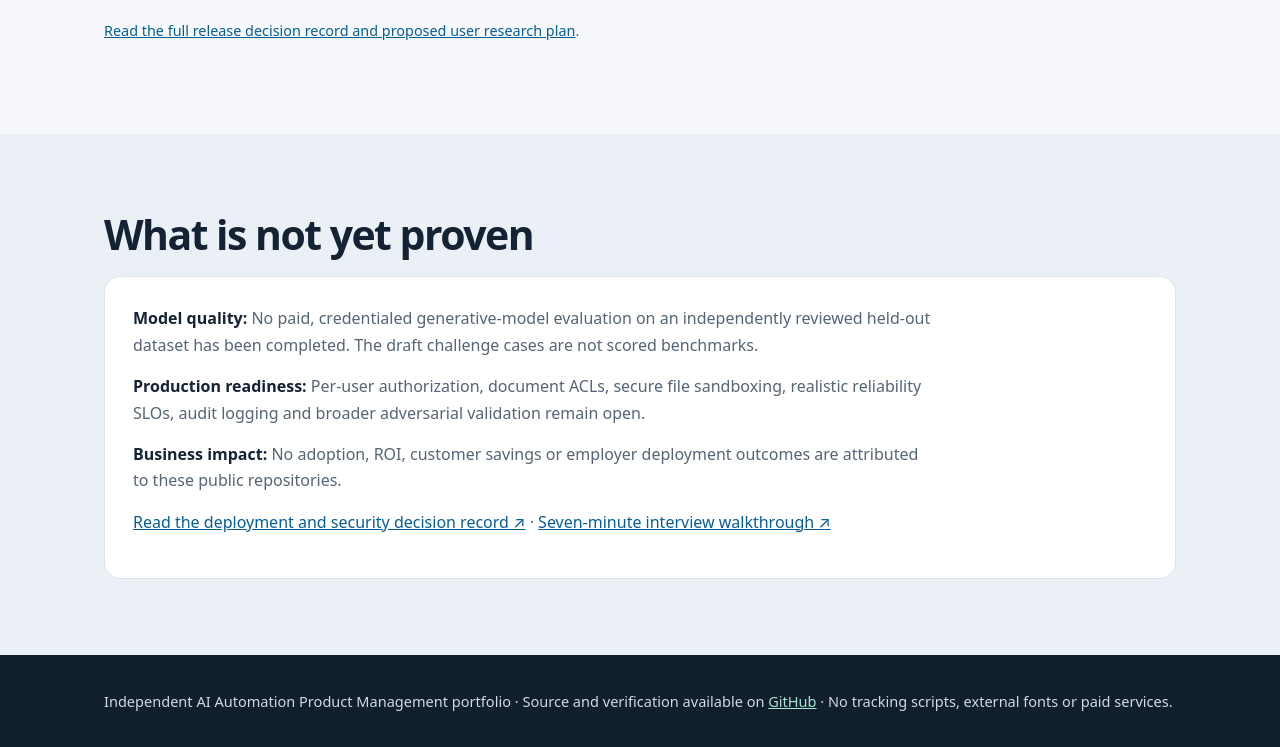
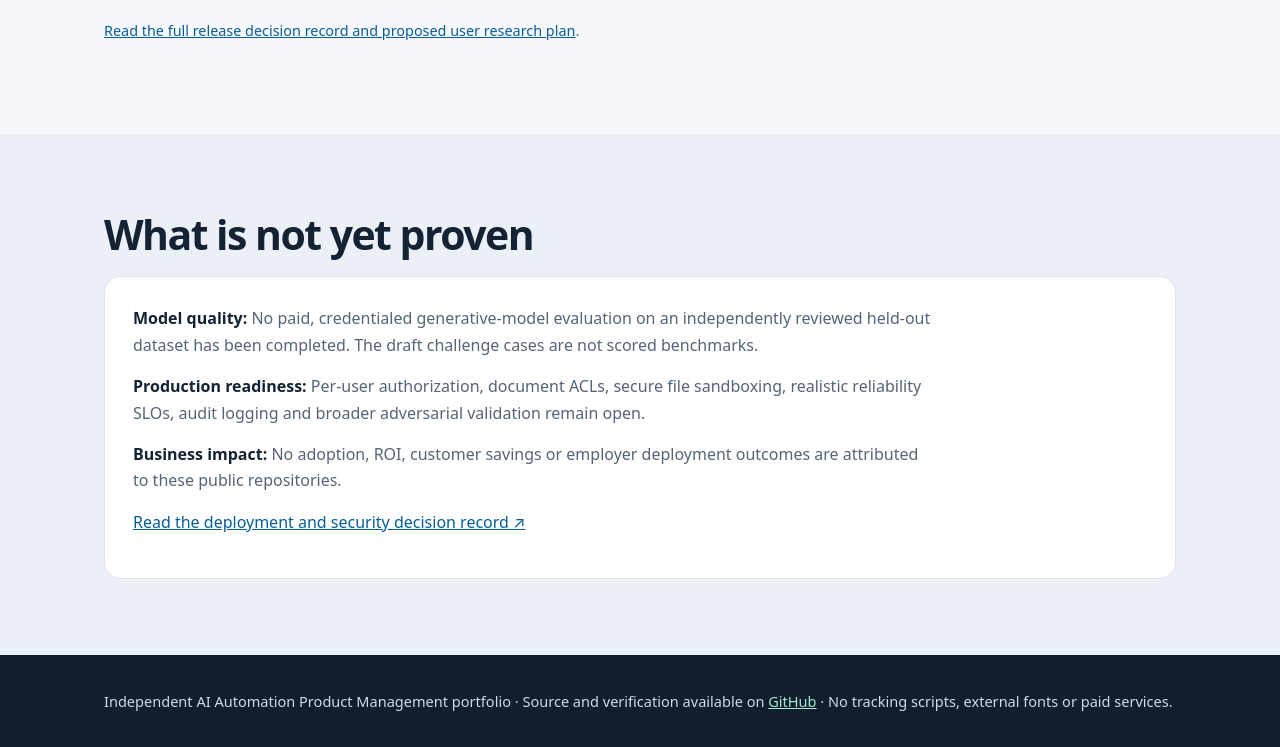
Before and after one commit to reddydev-ai/guardeval, a plain HTML site: page docs/index.html in a window 1280 px wide. Shown: the part 3064-3811 px from the top of the page. Drawn offline with Linux system fonts and the light colour scheme.

Commit message:
Portfolio: remove interview-preparation link from public site (#10)
* portfolio: remove interview-preparation link from public website

* test: keep interview-preparation links off recruiter-facing homepage

```diff
--- a/docs/index.html
+++ b/docs/index.html
@@ -160,7 +160,7 @@
           <p><b>Model quality:</b> No paid, credentialed generative-model evaluation on an independently reviewed held-out dataset has been completed. The draft challenge cases are not scored benchmarks.</p>
           <p><b>Production readiness:</b> Per-user authorization, document ACLs, secure file sandboxing, realistic reliability SLOs, audit logging and broader adversarial validation remain open.</p>
           <p><b>Business impact:</b> No adoption, ROI, customer savings or employer deployment outcomes are attributed to these public repositories.</p>
-          <p><a href="https://github.com/reddydev-ai/guardeval/blob/main/docs/SECURITY_AND_DEPLOYMENT_DECISION.md">Read the deployment and security decision record ↗</a> · <a href="https://github.com/reddydev-ai/guardeval/blob/main/docs/INTERVIEW_WALKTHROUGH.md">Seven-minute interview walkthrough ↗</a></p>
+          <p><a href="https://github.com/reddydev-ai/guardeval/blob/main/docs/SECURITY_AND_DEPLOYMENT_DECISION.md">Read the deployment and security decision record ↗</a></p>
         </div>
       </div>
     </section>
```
Also changed, not shown: 1 other file.
